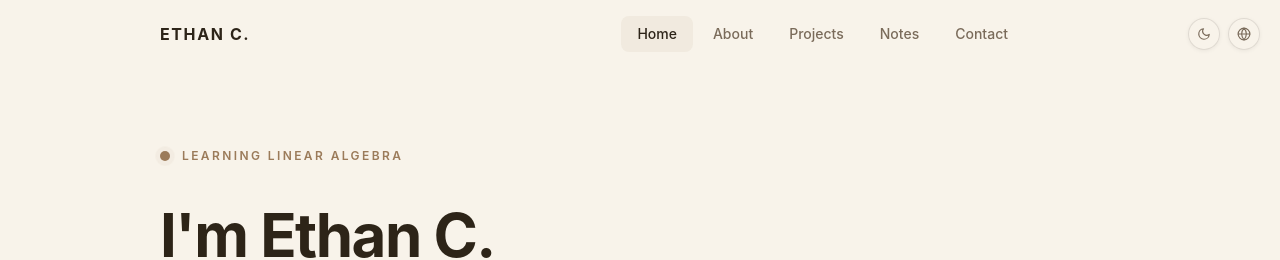
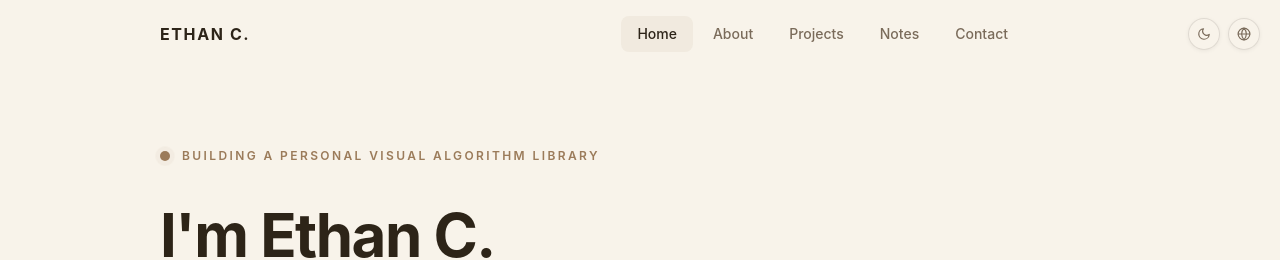
Before and after one commit to Ethan-decoy/personal_site, a React (Vite) app: page / in a window 1280 px wide. Shown: the top 260 px of the page. Built offline with nearby package versions, Linux system fonts and the light colour scheme.

Commit message:
feat(app): 更新当前状态为构建个人视觉算法库

```diff
--- a/src/i18n/dict.ts
+++ b/src/i18n/dict.ts
@@ -4,7 +4,7 @@ export type DictKey = keyof typeof dict;
 
 /* ---- Shared values (edited once, referenced everywhere) ---- */
 const SHARED = {
-	currentFocus: { zh: "正在学习线性代数", en: "Learning Linear Algebra" },
+	currentFocus: { zh: "构建个人视觉算法库", en: "Building a Personal Visual Algorithm Library" },
 };
 
 export const dict = {
```
